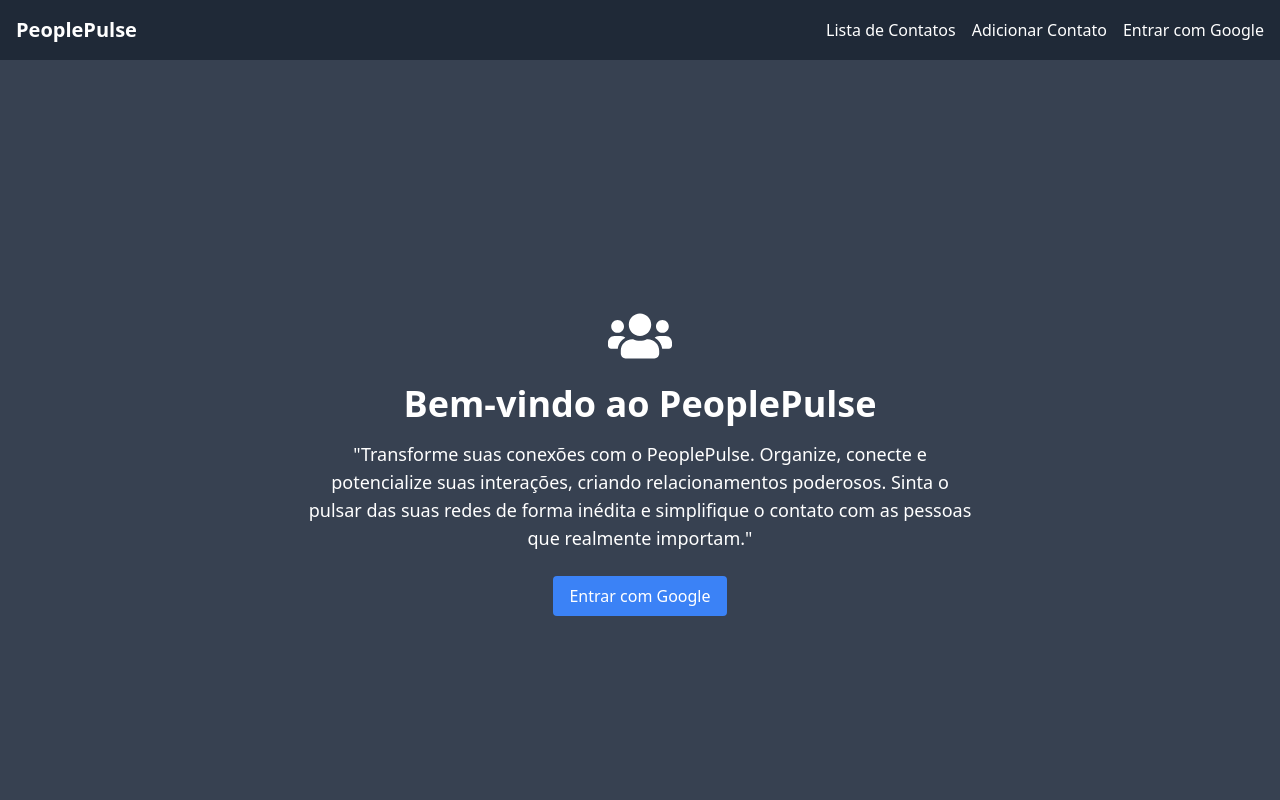
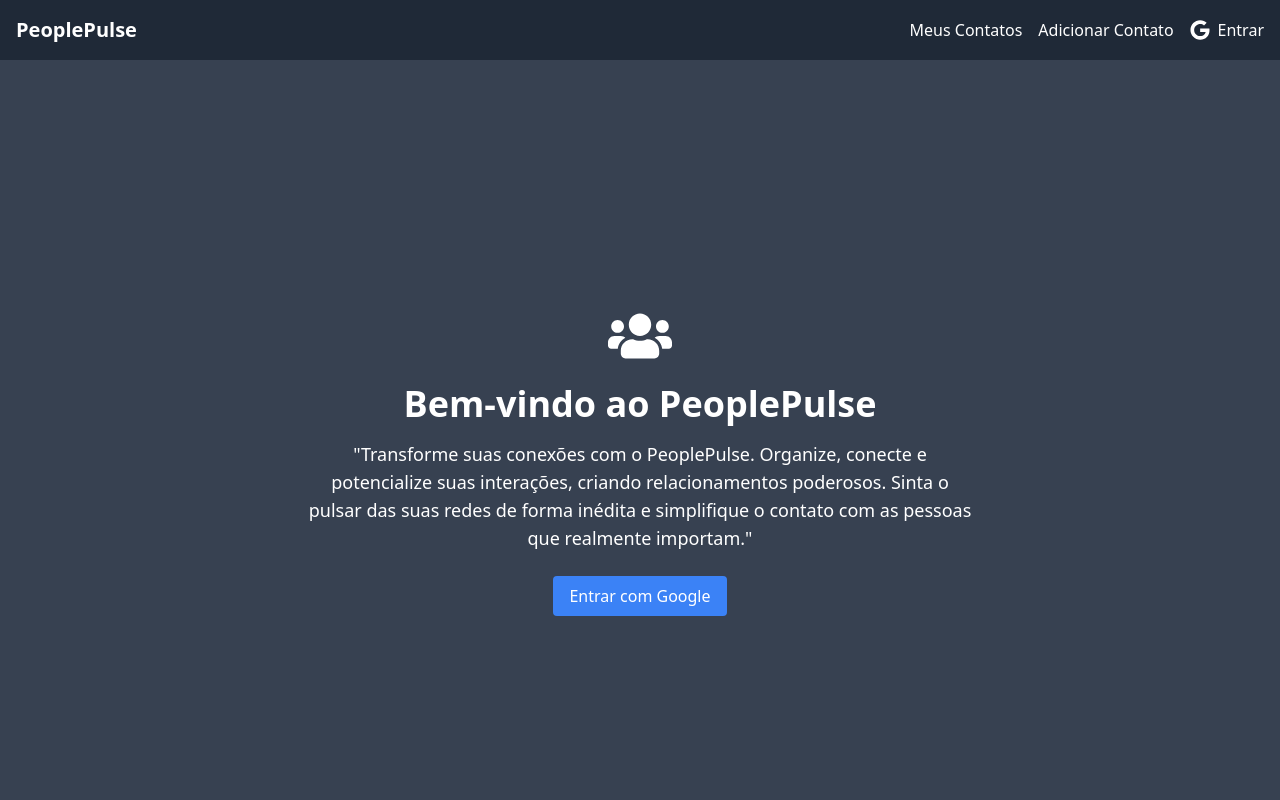
Before and after one commit to agostinhomarcia/contact, a Next.js app: page / in a window 1280 px wide. Shown: the top 800 px of the page. Built offline with nearby package versions, Linux system fonts and the light colour scheme; no server answers.

Commit message:
fix: added google icon

```diff
--- a/src/components/NavBar.tsx
+++ b/src/components/NavBar.tsx
@@ -1,8 +1,8 @@
 "use client";
 import { useState, useEffect } from "react";
 import Link from "next/link";
-import { FaBars, FaTimes } from "react-icons/fa";
-import { auth, provider, signInWithPopup, signOut } from "@/utils/firebase"; // Import correto
+import { FaBars, FaTimes, FaGoogle } from "react-icons/fa";
+import { auth, provider, signInWithPopup, signOut } from "@/utils/firebase";
 import { onAuthStateChanged } from "firebase/auth";
 
 const Navbar = () => {
@@ -12,13 +12,13 @@ const Navbar = () => {
   useEffect(() => {
     const unsubscribe = onAuthStateChanged(auth, (user) => {
       if (user) {
-        setUser(user); // Armazena o usuário logado
+        setUser(user);
       } else {
-        setUser(null); // Usuário deslogado
+        setUser(null);
       }
     });
 
-    return () => unsubscribe(); // Desinscrever a escuta quando o componente desmontar
+    return () => unsubscribe();
   }, []);
 
   const toggleMenu = () => {
@@ -27,9 +27,8 @@ const Navbar = () => {
 
   const handleLogin = async () => {
     try {
-      await signInWithPopup(auth, provider); // Fazer login com Google
+      await signInWithPopup(auth, provider);
     } catch (error) {
-      console.log(error);
       console.error("Erro ao fazer login:", error);
     }
   };
@@ -63,7 +62,7 @@ const Navbar = () => {
         >
           <div className="flex flex-col md:flex-row items-center space-y-4 md:space-y-0 md:space-x-4">
             <Link href="/contacts" className="block text-white hover:text-gray-300">
-              Lista de Contatos
+              Meus Contatos
             </Link>
             <Link href="/add-contact" className="block text-white hover:text-gray-300">
               Adicionar Contato
@@ -82,9 +81,10 @@ const Navbar = () => {
             ) : (
               <button
                 onClick={handleLogin}
-                className="block text-white hover:text-gray-300"
+                className="flex items-center space-x-2 text-white hover:text-gray-300"
               >
-                Entrar com Google
+                <FaGoogle size={20} />
+                <span>Entrar</span>
               </button>
             )}
           </div>
```
